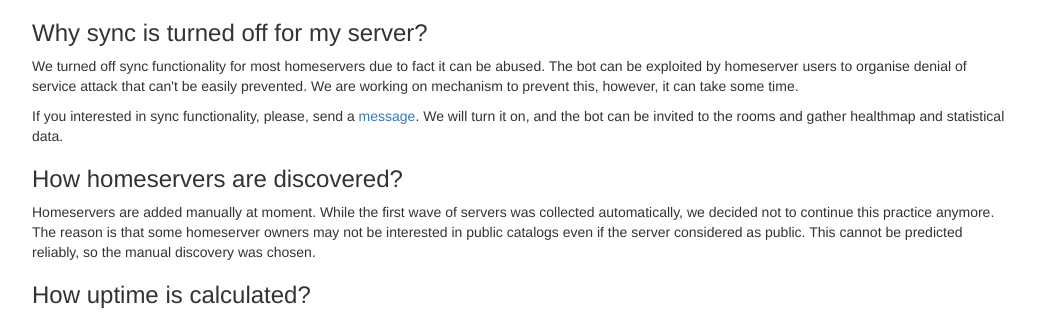
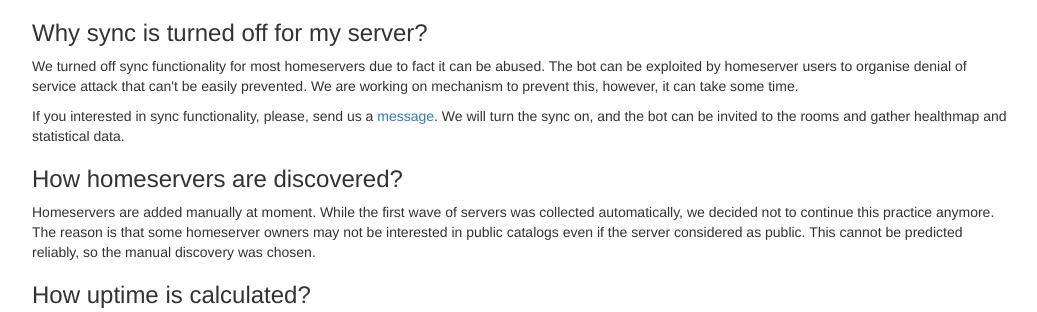
Before and after one commit to a13xmt/matrixstats.org, a Django app: page /faq/ in a window 1280 px wide. Shown: the part 1549-1861 px from the top of the page, without its empty margins (133-1170 px from the left). Run offline with Django 3.2, Linux system fonts and the light colour scheme; some libraries are stand-ins or nearby versions.

Commit message:
Last commit fix.

```diff
--- a/source/room_stats/templates/room_stats/faq.html
+++ b/source/room_stats/templates/room_stats/faq.html
@@ -83,7 +83,7 @@
     <div id="why-sync-is-turned-off">
       <h3>Why sync is turned off for my server?</h3>
       <p>We turned off sync functionality for most homeservers due to fact it can be abused. The bot can be exploited by homeserver users to organise denial of service attack that can't be easily prevented. We are working on mechanism to prevent this, however, it can take some time.</p>
-      <p>If you interested in sync functionality, please, send a <a href="https://matrix.to/#/#matrixstats:matrix.org" target="_blank">message</a>. We will turn it on, and the bot can be invited to the rooms and gather healthmap and statistical data.
+      <p>If you interested in sync functionality, please, send us a <a href="https://matrix.to/#/#matrixstats:matrix.org" target="_blank">message</a>. We will turn the sync on, and the bot can be invited to the rooms and gather healthmap and statistical data.
     </div>
 
     <div id="how-homeservers-are-discovered">
```
